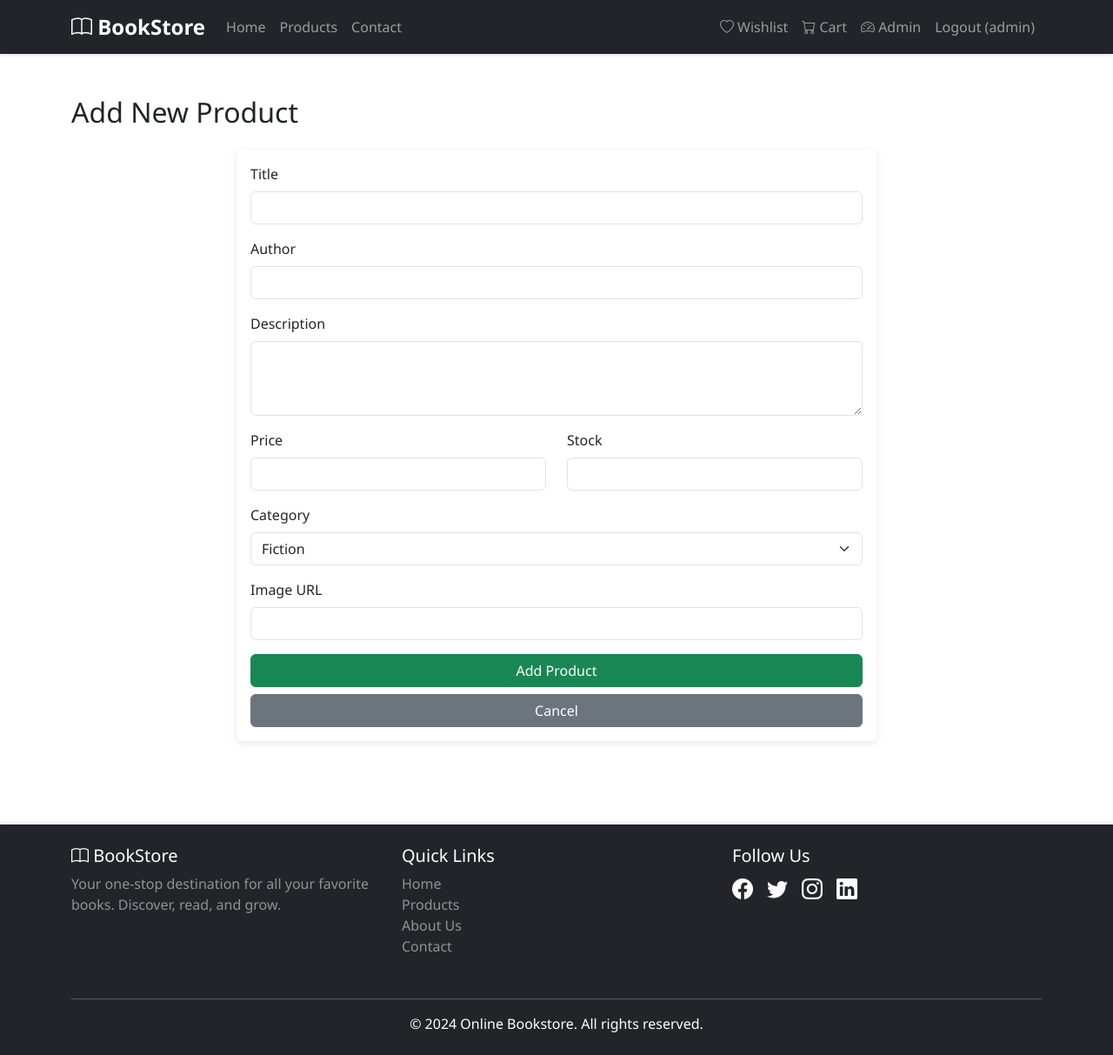
After one commit to k-krishaa/Books, a Flask app: page /admin/product/add in a window 1280 px wide. The commit adds this page. Shown: the whole page at 87% size. Run offline with Flask 3, Linux system fonts and the light colour scheme; a user stored in the database is signed in.

Commit message:
Add complete admin dashboard with product management

```diff
--- a/app.py
+++ b/app.py
@@ -222,6 +222,99 @@ def order_confirmation(order_id):
     order = Order.query.get_or_404(order_id)
     return render_template('order_confirmation.html', order=order)
 
+# Admin routes
+@app.route('/admin')
+@login_required
+def admin_dashboard():
+    if not current_user.is_admin:
+        flash('Access denied. Admin only.', 'danger')
+        return redirect(url_for('home'))
+
+    total_products = Product.query.count()
+    total_orders = Order.query.count()
+    total_users = User.query.count()
+    total_revenue = db.session.query(db.func.sum(Order.total)).scalar() or 0
+    recent_orders = Order.query.order_by(Order.created_at.desc()).limit(5).all()
+
+    return render_template('admin/dashboard.html',
+                         total_products=total_products,
+                         total_orders=total_orders,
+                         total_users=total_users,
+                         total_revenue=total_revenue,
+                         recent_orders=recent_orders)
+
+@app.route('/admin/products')
+@login_required
+def admin_products():
+    if not current_user.is_admin:
+        flash('Access denied. Admin only.', 'danger')
+        return redirect(url_for('home'))
+
+    products = Product.query.all()
+    return render_template('admin/products.html', products=products)
+
+@app.route('/admin/product/add', methods=['GET', 'POST'])
+@login_required
+def admin_add_product():
+    if not current_user.is_admin:
+        flash('Access denied. Admin only.', 'danger')
+        return redirect(url_for('home'))
+
+    if request.method == 'POST':
+        product = Product(
+            title=request.form['title'],
+            author=request.form['author'],
+            description=request.form['description'],
+            price=float(request.form['price']),
+            stock=int(request.form['stock']),
+            category_id=int(request.form['category_id']),
+            image_url=request.form['image_url']
+        )
+        db.session.add(product)
+        db.session.commit()
+        flash('Product added successfully!', 'success')
+        return redirect(url_for('admin_products'))
+
+    categories = Category.query.all()
+    return render_template('admin/add_product.html', categories=categories)
+
+@app.route('/admin/product/edit/<int:id>', methods=['GET', 'POST'])
+@login_required
+def admin_edit_product(id):
+    if not current_user.is_admin:
+        flash('Access denied. Admin only.', 'danger')
+        return redirect(url_for('home'))
+
+    product = Product.query.get_or_404(id)
+
+    if request.method == 'POST':
+        product.title = request.form['title']
+        product.author = request.form['author']
+        product.description = request.form['description']
+        product.price = float(request.form['price'])
+        product.stock = int(request.form['stock'])
+        product.category_id = int(request.form['category_id'])
+        product.image_url = request.form['image_url']
+        db.session.commit()
+        flash('Product updated successfully!', 'success')
+        return redirect(url_for('admin_products'))
+
+    categories = Category.query.all()
+    return render_template('admin/edit_product.html', product=product, categories=categories)
+
+@app.route('/admin/product/delete/<int:id>')
+@login_required
+def admin_delete_product(id):
+    if not current_user.is_admin:
+        flash('Access denied. Admin only.', 'danger')
+        return redirect(url_for('home'))
+
+    product = Product.query.get_or_404(id)
+    db.session.delete(product)
+    db.session.commit()
+    flash('Product deleted successfully!', 'success')
+    return redirect(url_for('admin_products'))
+
 # Initialize database
 def init_db():
     with app.app_context():
@@ -233,6 +326,12 @@ def init_db():
             for cat_name in categories:
                 category = Category(name=cat_name)
                 db.session.add(category)
+
+        # Create admin user if not exists
+        if not User.query.filter_by(username='admin').first():
+            admin = User(username='admin', email='admin@bookstore.com', is_admin=True)
+            admin.set_password('admin123')
+            db.session.add(admin)
 
         # Create sample products if not exist
         if Product.query.count() == 0:
--- /dev/null
+++ b/templates/admin/add_product.html
@@ -0,0 +1,56 @@
+{% extends 'base.html' %}
+
+{% block title %}Add Product - Admin{% endblock %}
+
+{% block content %}
+<div class="container my-5">
+    <h2 class="mb-4">Add New Product</h2>
+
+    <div class="row justify-content-center">
+        <div class="col-md-8">
+            <div class="card">
+                <div class="card-body">
+                    <form method="POST">
+                        <div class="mb-3">
+                            <label for="title" class="form-label">Title</label>
+                            <input type="text" class="form-control" id="title" name="title" required>
+                        </div>
+                        <div class="mb-3">
+                            <label for="author" class="form-label">Author</label>
+                            <input type="text" class="form-control" id="author" name="author" required>
+                        </div>
+                        <div class="mb-3">
+                            <label for="description" class="form-label">Description</label>
+                            <textarea class="form-control" id="description" name="description" rows="3" required></textarea>
+                        </div>
+                        <div class="row">
+                            <div class="col-md-6 mb-3">
+                                <label for="price" class="form-label">Price</label>
+                                <input type="number" step="0.01" class="form-control" id="price" name="price" required>
+                            </div>
+                            <div class="col-md-6 mb-3">
+                                <label for="stock" class="form-label">Stock</label>
+                                <input type="number" class="form-control" id="stock" name="stock" required>
+                            </div>
+                        </div>
+                        <div class="mb-3">
+                            <label for="category_id" class="form-label">Category</label>
+                            <select class="form-select" id="category_id" name="category_id" required>
+                                {% for category in categories %}
+                                <option value="{{ category.id }}">{{ category.name }}</option>
+                                {% endfor %}
+                            </select>
+                        </div>
+                        <div class="mb-3">
+                            <label for="image_url" class="form-label">Image URL</label>
+                            <input type="url" class="form-control" id="image_url" name="image_url">
+                        </div>
+                        <button type="submit" class="btn btn-success w-100">Add Product</button>
+                        <a href="{{ url_for('admin_products') }}" class="btn btn-secondary w-100 mt-2">Cancel</a>
+                    </form>
+                </div>
+            </div>
+        </div>
+    </div>
+</div>
+{% endblock %}
--- a/templates/base.html
+++ b/templates/base.html
@@ -47,6 +47,11 @@
                         </a>
                     </li>
                     {% if current_user.is_authenticated %}
+                        {% if current_user.is_admin %}
+                        <li class="nav-item">
+                            <a class="nav-link" href="{{ url_for('admin_dashboard') }}"><i class="bi bi-speedometer2"></i> Admin</a>
+                        </li>
+                        {% endif %}
                         <li class="nav-item">
                             <a class="nav-link" href="{{ url_for('logout') }}">Logout ({{ current_user.username }})</a>
                         </li>
```
Also changed, not shown: templates/admin/dashboard.html (added, +96 -0 lines), templates/admin/edit_product.html (added, +56 -0 lines), templates/admin/products.html (added, +48 -0 lines).
